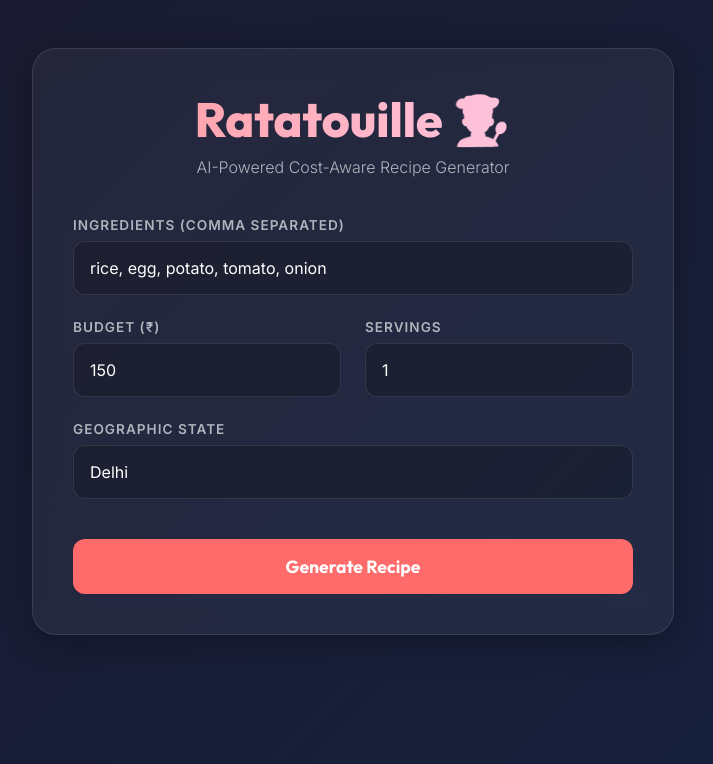
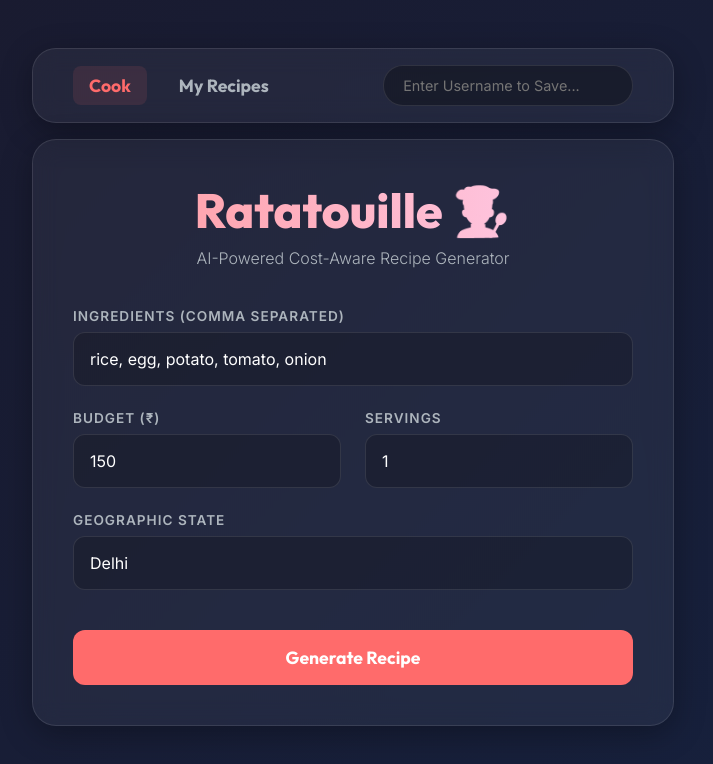
Before and after one commit to dn74iiit/ratatouille-app, a React app in the folder frontend/: page / in a window 1280 px wide. Shown: the top 764 px of the page, without its empty margins (287-1000 px from the left). Built offline with nearby package versions, Linux system fonts and the light colour scheme; the HTML template or start-up script is replaced by a standard one.

Commit message:
Added Database UI and User Dashboard

```diff
--- a/frontend/src/App.jsx
+++ b/frontend/src/App.jsx
@@ -2,25 +2,34 @@
 import './index.css';
 
 function App() {
+  const [viewMode, setViewMode] = useState('generate'); // 'generate' or 'history'
+  const [username, setUsername] = useState('');
+
+  // Form State
   const [ingredients, setIngredients] = useState('rice, egg, potato, tomato, onion');
   const [budget, setBudget] = useState(150);
   const [servings, setServings] = useState(1);
   const [stateName, setStateName] = useState('Delhi');
 
+  // Response State
   const [loading, setLoading] = useState(false);
   const [result, setResult] = useState(null);
   const [error, setError] = useState('');
+  const [saveMessage, setSaveMessage] = useState('');
+
+  // History State
+  const [history, setHistory] = useState([]);
 
   const handleSubmit = async (e) => {
     e.preventDefault();
     setLoading(true);
     setError('');
     setResult(null);
+    setSaveMessage('');
 
     const ingList = ingredients.split(',').map(i => i.trim()).filter(i => i);
 
     try {
-      // Reverted to production URL for Vercel deployment
       const response = await fetch('https://ratatouille-backend.onrender.com/generate-recipe', {
         method: 'POST',
         headers: { 'Content-Type': 'application/json' },
@@ -40,7 +49,59 @@
         setError(data.message || 'Failed to generate recipe.');
       }
     } catch (err) {
-      setError('Connection to backend failed. Please try again. (Note: Render free tier takes 50 seconds to wake up if asleep)');
+      setError('Connection to backend failed. Please try again.');
+    } finally {
+      setLoading(false);
+    }
+  };
+
+  const handleSaveRecipe = async () => {
+    if (!username) {
+      alert("Please enter a username at the top right to save recipes!");
+      return;
+    }
+
+    try {
+      const response = await fetch('https://ratatouille-backend.onrender.com/save-recipe', {
+        method: 'POST',
+        headers: { 'Content-Type': 'application/json' },
+        body: JSON.stringify({
+          username: username,
+          recipe_data: result
+        })
+      });
+
+      const data = await response.json();
+      if (data.status === 'success') {
+        setSaveMessage('✅ Recipe saved successfully!');
+      } else {
+        alert(data.message);
+      }
+    } catch (err) {
+      alert("Failed to connect to database.");
+    }
+  };
+
+  const fetchHistory = async () => {
+    if (!username) {
+      alert("Please enter a username first!");
+      return;
+    }
+
+    setLoading(true);
+    setViewMode('history');
+
+    try {
+      const response = await fetch(`https://ratatouille-backend.onrender.com/my-recipes/${username}`);
+      const data = await response.json();
+
+      if (data.status === 'success') {
+        setHistory(data.recipes);
+      } else {
+        alert(data.message);
+      }
+    } catch (err) {
+      alert("Failed to fetch history.");
     } finally {
       setLoading(false);
     }
@@ -48,6 +109,29 @@
 
   return (
     <div className="app-container">
+      {/* Top Navigation Bar */}
+      <nav className="top-nav glass-panel fade-in">
+        <div className="nav-left">
+          <button className={`nav-tab ${viewMode === 'generate' ? 'active' : ''}`} onClick={() => setViewMode('generate')}>
+            Cook
+          </button>
+          <button className={`nav-tab ${viewMode === 'history' ? 'active' : ''}`} onClick={fetchHistory}>
+            My Recipes
+          </button>
+        </div>
+        <div className="nav-right">
+          <input
+            type="text"
+            placeholder="Enter Username to Save..."
+            value={username}
+            onChange={(e) => setUsername(e.target.value)}
+            className="username-input"
+          />
+        </div>
+      </nav>
+
+      {viewMode === 'generate' ? (
+        <>
           <div className="glass-panel main-panel fade-in">
             <header>
               <h1 className="title">Ratatouille 👨‍🍳</h1>
@@ -136,6 +220,42 @@
                         : <p className="step-text">{result.recipe}</p>}
                     </div>
                   </div>
+
+                  <div className="save-section">
+                     {saveMessage ? (
+                       <p className="save-success">{saveMessage}</p>
+                     ) : (
+                       <button className="save-btn" onClick={handleSaveRecipe}>💾 Save to My Account</button>
+                     )}
+                  </div>
+                </div>
+              )}
+            </div>
+          )}
+        </>
+      ) : (
+        <div className="glass-panel main-panel fade-in">
+          <header>
+            <h1 className="title">My Recipes 📖</h1>
+            <p className="subtitle">History for user: {username}</p>
+          </header>
+
+          {loading ? (
+             <div className="loader" style={{margin: '0 auto'}}></div>
+          ) : history.length === 0 ? (
+             <p style={{textAlign: 'center', color: '#ccc'}}>No recipes saved yet!</p>
+          ) : (
+            <div className="history-list">
+              {history.map((doc, idx) => {
+                 const rec = doc.recipe;
+                 return (
+                   <div key={idx} className="history-card">
+                     <h4>{rec.recipe.split('\n')[0].replace('### TITLE:', '').trim()}</h4>
+                     <span className="badge">{rec.archetype}</span>
+                     <p className="date-text">Saved: {new Date(doc.created_at * 1000).toLocaleString()}</p>
+                   </div>
+                 )
+              })}
             </div>
           )}
         </div>
--- a/frontend/src/index.css
+++ b/frontend/src/index.css
@@ -240,4 +240,116 @@
     align-items: flex-start;
     gap: 1rem;
   }
+  .top-nav {
+    flex-direction: column;
+    gap: 1rem;
+  }
 }
+
+/* Navigation and Database UI */
+.top-nav {
+  display: flex;
+  justify-content: space-between;
+  align-items: center;
+  padding: 1rem 2.5rem;
+  margin-bottom: -1rem;
+}
+
+.nav-left {
+  display: flex;
+  gap: 1rem;
+}
+
+.nav-tab {
+  background: transparent;
+  border: none;
+  color: var(--text-muted);
+  font-family: 'Outfit', sans-serif;
+  font-size: 1.1rem;
+  font-weight: 600;
+  cursor: pointer;
+  padding: 0.5rem 1rem;
+  border-radius: 8px;
+  transition: all 0.3s ease;
+}
+
+.nav-tab:hover {
+  color: var(--text-main);
+  background: rgba(255, 255, 255, 0.05);
+}
+
+.nav-tab.active {
+  color: var(--primary);
+  background: rgba(255, 107, 107, 0.1);
+}
+
+.username-input {
+  padding: 0.7rem 1.2rem;
+  font-size: 0.9rem;
+  background: rgba(0, 0, 0, 0.3);
+  border-radius: 20px;
+  width: 250px;
+}
+
+.save-section {
+  margin-top: 2rem;
+  padding-top: 2rem;
+  border-top: 1px dashed var(--glass-border);
+  display: flex;
+  justify-content: center;
+}
+
+.save-btn {
+  background: transparent;
+  color: #fff;
+  border: 2px solid var(--primary);
+  padding: 0.8rem 2rem;
+  border-radius: 20px;
+  font-size: 1rem;
+  font-weight: 600;
+  cursor: pointer;
+  transition: all 0.3s ease;
+}
+
+.save-btn:hover {
+  background: var(--primary);
+  box-shadow: 0 5px 15px rgba(255, 107, 107, 0.3);
+}
+
+.save-success {
+  color: #4ade80;
+  font-weight: 600;
+  font-size: 1.1rem;
+}
+
+.history-list {
+  display: flex;
+  flex-direction: column;
+  gap: 1.5rem;
+}
+
+.history-card {
+  background: rgba(0, 0, 0, 0.2);
+  padding: 1.5rem;
+  border-radius: 16px;
+  border: 1px solid var(--glass-border);
+  transition: transform 0.3s ease;
+}
+
+.history-card:hover {
+  transform: translateY(-2px);
+  border-color: rgba(255, 255, 255, 0.2);
+}
+
+.history-card h4 {
+  font-family: 'Outfit', sans-serif;
+  font-size: 1.4rem;
+  margin-bottom: 0.8rem;
+  color: #fff;
+}
+
+.date-text {
+  margin-top: 1rem;
+  font-size: 0.85rem;
+  color: var(--text-muted);
+}
```
Lines whose indentation alone changed are shown as unchanged.
